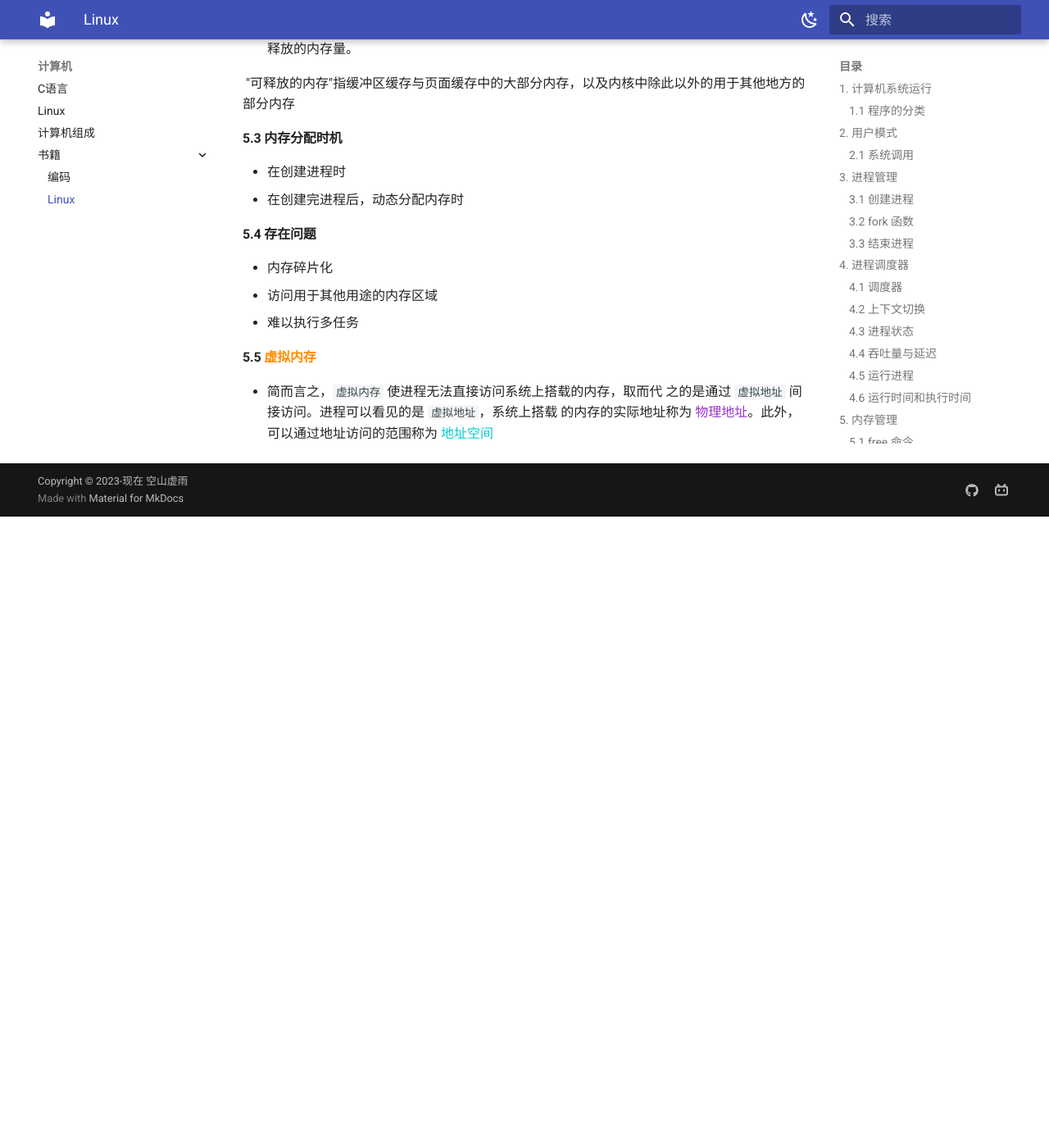
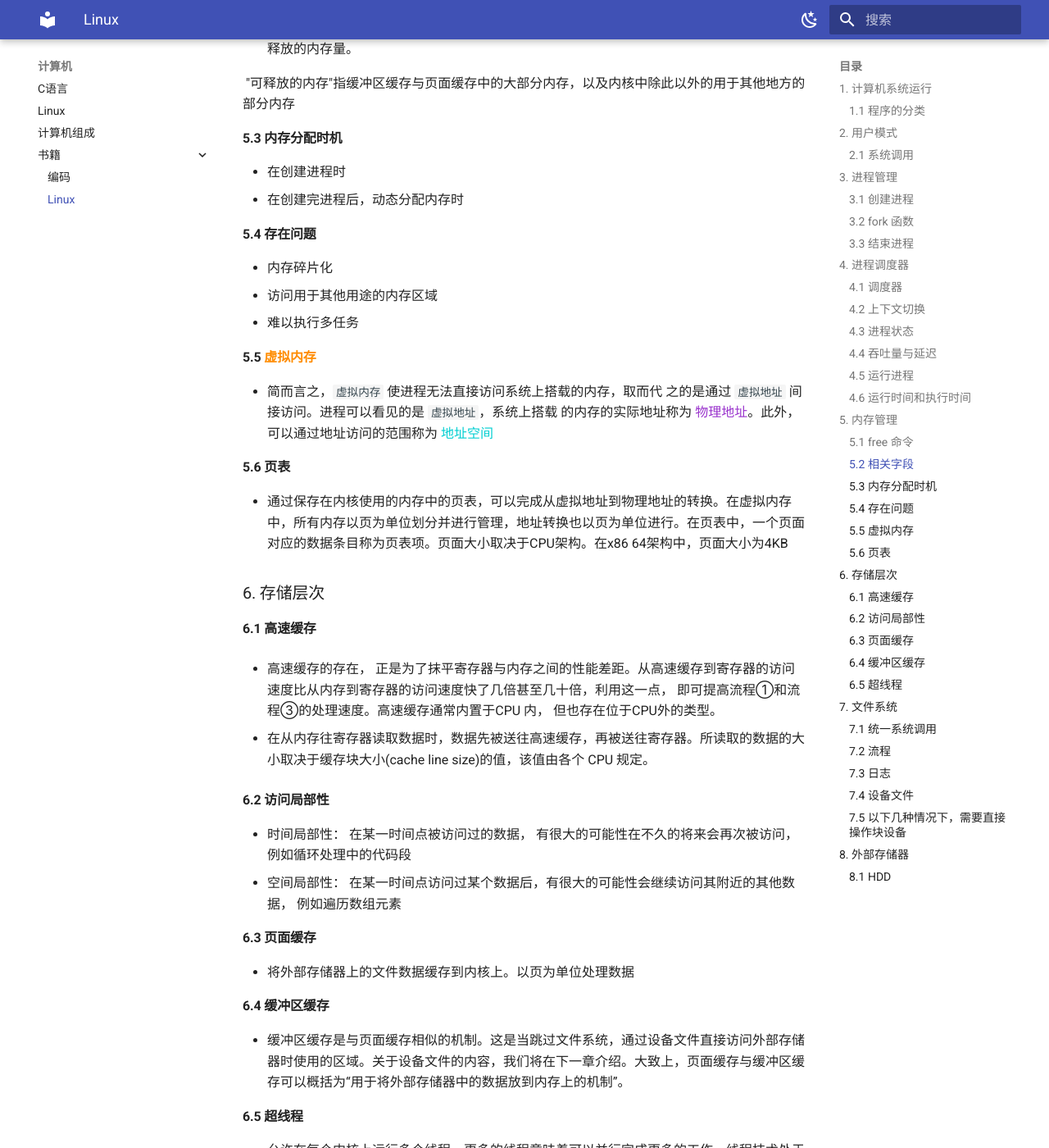
Before and after one commit to KongshanXuyu/zh-blog, an MkDocs documentation site: the page built from docs/计算机/书籍/Linux/文件.md, in a window 1280 px wide and 1400 px high, scrolled down 2763 px. Shown: the whole window at 82% size. Built offline with MkDocs 1.6.1 and Material for MkDocs 9.7.7, drawn with Linux system fonts in a browser that asks for light colours; before the commit the page ends 3393 px from its top, so only the background shows below that; some of the changed text lies outside the part shown.

Commit message:
2024-01-19_22:00:01 update

```diff
--- a/docs/计算机/书籍/Linux/文件.md
+++ b/docs/计算机/书籍/Linux/文件.md
@@ -119,3 +119,88 @@
 - 简而言之，`虚拟内存` 使进程无法直接访问系统上搭载的内存，取而代
   之的是通过 `虚拟地址` 间接访问。进程可以看见的是 `虚拟地址`，系统上搭载
   的内存的实际地址称为 <font color=DarkOrchid>物理地址</font>。此外，可以通过地址访问的范围称为 <font color=DarkTurquoise>地址空间</font>
+
+#### 5.6 页表
+
+- 通过保存在内核使用的内存中的页表，可以完成从虚拟地址到物理地址的转换。在虚拟内存中，所有内存以页为单位划分并进行管理，地址转换也以页为单位进行。在页表中，一个页面对应的数据条目称为页表项。页面大小取决于CPU架构。在x86 64架构中，页面大小为4KB
+
+### 6. 存储层次
+
+#### 6.1 高速缓存
+
+- 高速缓存的存在， 正是为了抹平寄存器与内存之间的性能差距。从高速缓存到寄存器的访问速度比从内存到寄存器的访问速度快了几倍甚至几十倍，利用这一点， 即可提高流程①和流程③的处理速度。高速缓存通常内置于CPU 内， 但也存在位于CPU外的类型。
+
+- 在从内存往寄存器读取数据时，数据先被送往高速缓存，再被送往寄存器。所读取的数据的大小取决于缓存块大小(cache line size)的值，该值由各个 CPU 规定。
+
+#### 6.2 访问局部性
+
+- 时间局部性： 在某一时间点被访问过的数据， 有很大的可能性在不久的将来会再次被访问，例如循环处理中的代码段
+- 空间局部性： 在某一时间点访问过某个数据后，有很大的可能性会继续访问其附近的其他数据， 例如遍历数组元素
+
+#### 6.3 页面缓存
+
+- 将外部存储器上的文件数据缓存到内核上。以页为单位处理数据
+
+#### 6.4 缓冲区缓存
+
+- 缓冲区缓存是与页面缓存相似的机制。这是当跳过文件系统，通过设备文件直接访问外部存储器时使用的区域。关于设备文件的内容，我们将在下一章介绍。大致上，页面缓存与缓冲区缓存可以概括为“用于将外部存储器中的数据放到内存上的机制”。
+
+#### 6.5 超线程
+
+- 允许在每个内核上运行多个线程。更多的线程意味着可以并行完成更多的工作。线程技术处于激活状态时，CPU 会在每个物理内核上公开两个执行上下文。这意味着，一个物理内核现在就像两个“逻辑内核”一样，可以处理不同的软件线程。
+
+### 7. 文件系统
+
+#### 7.1 统一系统调用
+
+- 创建与删除文件:create()、unlink()
+- 打开与关闭文件:open()、close()
+- 从已打开的文件中读取数据:read()
+- 往已打开的文件中写入数据:write()
+- 将已打开的文件移动到指定位置: lseek()
+- 除了以上这些操作以外的依赖于文件系统的特殊处理:ioctl()
+
+#### 7.2 流程
+
+①执行内核中的全部文件系统通用的处理，并判断作为操作对象的文件保存在哪个文件系统上。
+
+②调用文件系统专有的处理，并执行与请求的系统调用对应的处理。
+
+③在读写数据时，调用设备驱动程序执行操作。
+
+④由设备驱动程序执行数据的读写操作。
+
+#### 7.3 日志
+
+- 日志功能在文件系统中提供了一个名为日志区域的特殊区域。日志区域是用户无法识别的元数据。
+- 文件系统的更新按照以下步骤进行。
+  - 把更新所需的原子操作的概要暂时写入日志区域，这里的“概要”就称为日志。
+  - 基于日志区域中的内容，进行文件系统的更新
+
+#### 7.4 设备文件
+
+- 字符设备
+  - 终端
+  - 键盘
+  - 鼠标
+
+- 块设备
+  - 诀设备除了能执行普通的读写操作以外、还能进行随机访问，比较具有代表性的块设备是HDD与 SSD 等外部存储器。只需像读写文件一样读与亏央没备的数据，即可访问外部存储器中指定的数据。
+
+#### 7.5 以下几种情况下，需要直接操作块设备
+
+- 更新分区表(利用parted 命令等)
+- 块设备级别的数据备份与还原(利用dd命等]
+- 创建文件系统(利用各文件系统的mkfs 命令等)
+- 挂载文件系统(利用mount 命令等)
+- fsck
+
+### 8. 外部存储器
+
+#### 8.1 HDD
+
+- HDD 用磁性信息表示数据，并将这些磁性数据记录在被称为盘片(platter)的磁盘上。HDD 读写数据的单位是扇区,而非字节。在 HDD的盘片上，沿半径方向与圆周方向划分出了多个扇区，并为每个扇区分配了序列号，如图 8-1所示。
+
+??? tip "HDD的扇区"
+
+    ![1](./001.jpg)
```
Also changed, not shown: docs/计算机/书籍/Linux/文件/001.jpg (added).
